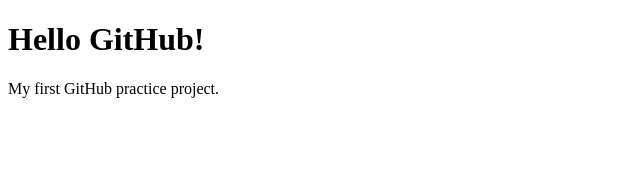
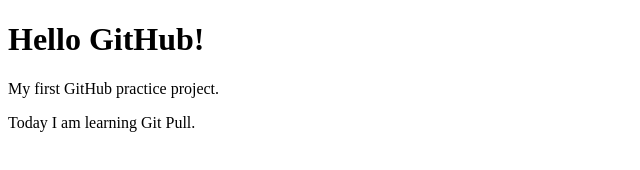
Before and after one commit to GadaePyaeSone/practice, a plain HTML site: page index.html in a window 1280 px wide. Shown: the whole page, without its empty margins (0-640 px from the left). Drawn offline with Linux system fonts and the light colour scheme.

Commit message:
Update index.html

```diff
--- a/index.html
+++ b/index.html
@@ -7,5 +7,6 @@
 <body>
     <h1>Hello GitHub!</h1>
     <p>My first GitHub practice project.</p>
+    <p>Today I am learning Git Pull.</p>
 </body>
 </html>
```
